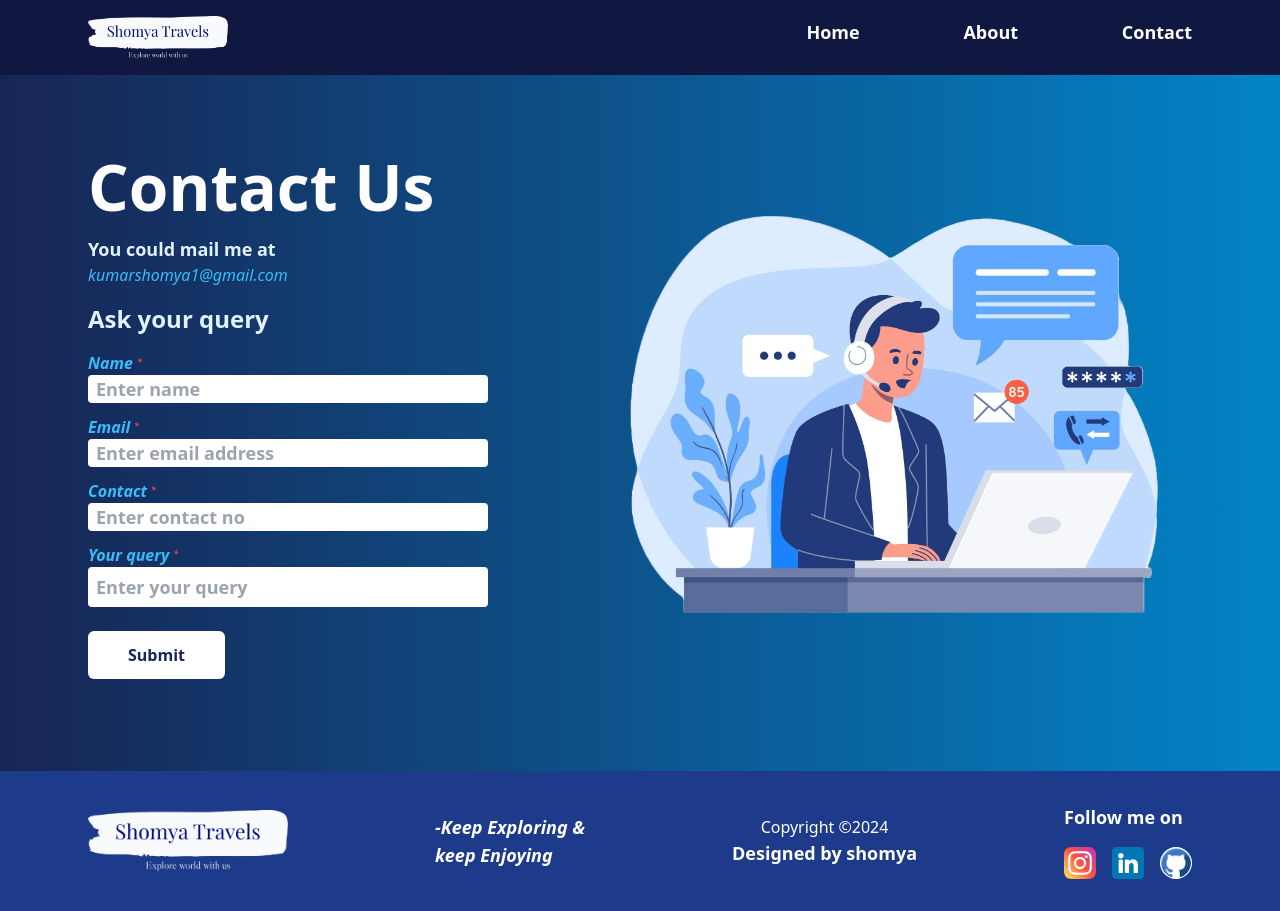
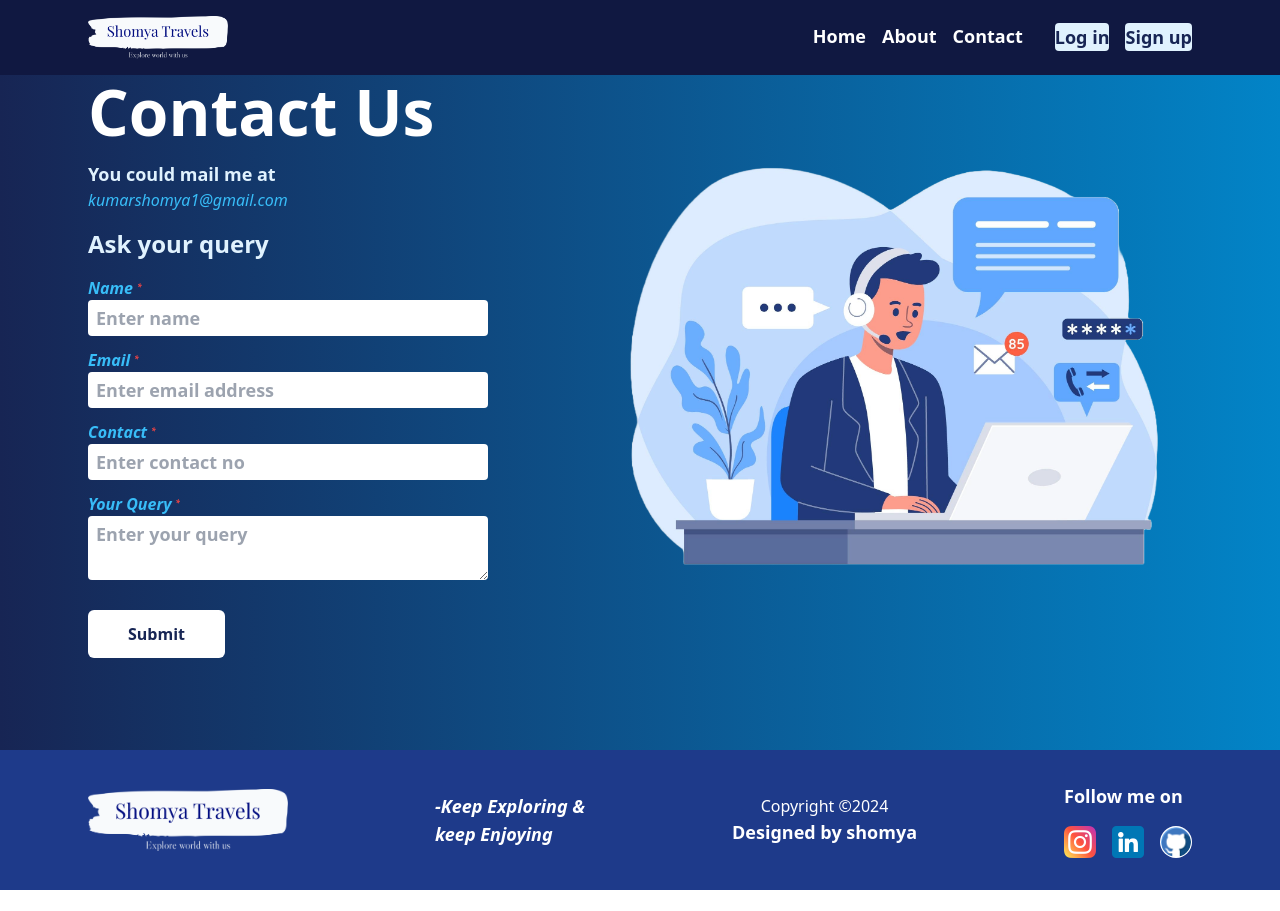
Before and after one commit to Shomyakumar/Explore_The_World, a React (Create React App) app: page /contact in a window 1280 px wide. After the commit the page ends 890 px from the top, so only its background shows below. Built offline with nearby package versions, Linux system fonts and the light colour scheme.

Commit message:
changed navbar , added login and signup button

```diff
--- a/src/App.js
+++ b/src/App.js
@@ -1,4 +1,5 @@
 import { Routes, Route } from "react-router-dom"
+import { useState } from "react"
 import Home from "./pages/Home"
 import About from "./pages/About"
 import Contact from "./pages/Contact"
@@ -6,14 +7,17 @@ import Navbar from "./components/Navbar"
 
 
 function App() {
+  const[loggedIn,setLoggedIn]=useState(false);
   return (
     <div className="App">
-      <Navbar/>
+      <Navbar loggedIn={loggedIn} />
       <Routes >
         <Route path="/" element={ <Home/> } />
         <Route path="/about" element={ <About/> } />
         <Route path="/contact" element={ <Contact/> } />
         <Route path="/Explore_The_World" element={ <Home/> } />
+        <Route path="/login" element={<div>longin</div>}/>
+        <Route path="/signup" element={<div>signup</div>}/>
       </Routes>
     </div>
   )
--- /dev/null
+++ b/src/components/Button.js
@@ -0,0 +1,10 @@
+
+
+export default function Button({text,x,y}){
+    return(
+        <button href="#_" className={`rounded px-${x} py-${y} overflow-hidden group bg-sky-100 relative hover:bg-gradient-to-r hover:from-sky-500 hover:to-blue-800 hover:text-white text-blue-950 transition-all ease-out duration-300`}>
+<span className="absolute right-0 w-8 h-32 -mt-12 transition-all duration-1000 transform translate-x-12 bg-white opacity-10 rotate-12 group-hover:-translate-x-40 ease"></span>
+<span className="relative  text-lg font-semibold">{text}</span>
+</button>
+    )
+}
--- a/src/components/Card.js
+++ b/src/components/Card.js
@@ -1,4 +1,5 @@
 import "./Card.css"
+import Button from "./Button";
 
 export default function Card(props){
     let image=props.data.image;
@@ -18,7 +19,7 @@ export default function Card(props){
                     <p className="text-sky-200  my-4">{info}</p>
 
                     <button className="px-10 py-3 text-blue-90 bg-sky-50 text-blue-950
-                    font-semibold rounded-md absolute bottom-4 hover:bg-sky-200" onClick={()=>{removeCard(props.data.id)}}>Skip</button>
+                    font-semibold text-lg rounded-md absolute bottom-4 hover:bg-sky-200" >Skip</button>
                 </div>
             </div>
 
--- a/src/components/Navbar.js
+++ b/src/components/Navbar.js
@@ -1,9 +1,11 @@
 import { Link, useNavigate } from "react-router-dom";
 import Logo from "../assets/logo2.png"
-import { useState } from "react";
+import Button from "./Button";
+import { useState,useEffect } from "react";
 import { RxHamburgerMenu } from "react-icons/rx";
 import { AiOutlineClose } from "react-icons/ai";
-export default function Navbar(){
+export default function Navbar(props){
+    const loggedIn=props.loggedIn;
     const [isMobileMenuOpen, setMobileMenuOpen] = useState(false);
 
     const toggleMobileMenu = () => {
@@ -18,19 +20,56 @@ export default function Navbar(){
 
     }
 
+        const [isScrolled, setIsScrolled] = useState(false);
+        useEffect(() => {
+            const handleScroll = () => {
+            const scrollTop = window.scrollY;
+            const scrollThreshold = window.innerHeight; // Adjust this value as needed
+
+            // Check if the user has scrolled beyond the threshold
+            setIsScrolled(scrollTop > scrollThreshold);
+            };
+
+            // Attach the scroll event listener
+            window.addEventListener('scroll', handleScroll);
+
+            // Cleanup the event listener when the component is unmounted
+            return () => {
+            window.removeEventListener('scroll', handleScroll);
+            };
+        }, []);
+
     return(
-        <div className="bg-[#101841] ">
+        <div className={`bg-[#101841] fixed top-0 left-0 right-0 w-full z-50 transition-all duration-200 ${isScrolled ? 'scale-y-0 pointer-events-none origin-top ' : 'scale-y-100 origin-top'} `}>
             <div className="max-w-[1200px] mx-auto px-8 sm:px-12 py-4 relative flex items-center justify-between">
                 <div>
                     <img src={Logo} alt="logo" className="w-[140px]"></img>
                 </div>
-                <div className="hidden md:flex flex-1 justify-end" >
-                    <ul className="flex items-center text-white font-semibold text-lg justify-between w-[55%] md:w-[40%] ">
-                        <li className="hover:text-cyan-200 pb-2 border-b-2 border-transparent hover:border-cyan-200"><Link to="/">Home</Link></li>
-                        <li className="hover:text-cyan-200 pb-2 border-b-2 border-transparent hover:border-cyan-200"><Link to="/about">About</Link></li>
-                        <li className="hover:text-cyan-200 pb-2 border-b-2 border-transparent hover:border-cyan-200"><Link to="/contact">Contact</Link></li>
+                <div className="hidden md:flex  gap-8 items-center" >
+                    <div className="flex  " >
+                        <ul className="flex gap-4 items-center text-white font-semibold text-lg justify-between w-[55%] md:w-[40%] ">
+                            <li className="hover:text-cyan-200  border-b-2 border-transparent hover:border-cyan-200"><Link to="/">Home</Link></li>
+                            <li className="hover:text-cyan-200  border-b-2 border-transparent hover:border-cyan-200"><Link to="/about">About</Link></li>
+                            <li className="hover:text-cyan-200  border-b-2 border-transparent hover:border-cyan-200"><Link to="/contact">Contact</Link></li>
                         </ul>
                     </div>
+                    <div className="flex gap-4">
+                        {
+                            !loggedIn&&
+                            <Link to="/login"><Button text="Log in" x="5" y="2"/></Link>
+                        }
+                        {
+                            !loggedIn&&
+                            <Link to="/login"><Button text="Sign up"  x="5" y="2"/></Link>
+                        }
+                        {
+                            loggedIn&&
+                            <Link to="/login"><Button text="Log out"  x="5" y="2"/></Link>
+                        }
+
+                    </div>
+                </div>
+
 
                 {/* hanburger button */}
                 <div className="md:hidden ">
@@ -40,10 +79,11 @@ export default function Navbar(){
                     }
                  </div>
                 {
-                    isMobileMenuOpen&&(
-                        <div className="md:hidden  flex flex-col items-end ">
-                            <button onClick={toggleMobileMenu} className="text-white text-xl w-full flex justify-end" ><AiOutlineClose /></button>
-                            <div className="flex flex-col">
+
+                    <div className={`md:hidden z-10 flex flex-col items-end fixed px-8 py-4 top-0 right-0 bg-[#444445b5] rounded-l-md transition-transform duration-300
+                                    ${isMobileMenuOpen?"scale-x-100 origin-right":"scale-x-0 origin-right"}`}>
+                        <button onClick={toggleMobileMenu} className="text-white text-2xl w-full flex justify-end" ><AiOutlineClose /></button>
+                        <div className="flex flex-col items-start">
                             <button onClick={()=>{clickHandler("/")}} className="text-white text-lg  font-semibold">
                                 Home
                             </button>
@@ -53,9 +93,26 @@ export default function Navbar(){
                             <button onClick={()=>{clickHandler("/contact")}} className="text-white text-lg font-semibold" >
                                 Contact
                             </button>
+                            {
+                                !loggedIn &&
+                                <button onClick={()=>{clickHandler("/login")}} className="text-white text-lg font-semibold" >
+                                    Log in
+                                </button>
+                            }
+                            {
+                                !loggedIn &&
+                                <button onClick={()=>{clickHandler("/signup")}} className="text-white text-lg font-semibold" >
+                                    Sign up
+                                </button>
+                            }
+                            {
+                                !loggedIn &&
+                                <button onClick={()=>{clickHandler("/")}} className="text-white text-lg font-semibold" >
+                                    Log out
+                                </button>
+                            }
                         </div>
                     </div>
-                    )
                 }
 
             </div>
--- a/src/pages/Contact.js
+++ b/src/pages/Contact.js
@@ -35,11 +35,13 @@ function Contact() {
                     <div className='my-4'>
                         <p className='text-2xl text-sky-100 font-semibold mb-4'>Ask your query</p>
                         <form onSubmit={submitHandler} className='flex gap-3 flex-col items-start'>
-                           <label className='flex flex-col  w-full max-w-[400px]'><p className='text-sky-400 italic font-semibold'>
-                            Name <sup className='text-red-500 text-[0.5rem]'>*</sup></p>
+                           <label className='flex flex-col  w-full max-w-[400px]'>
+                            <p className='text-sky-400 italic font-semibold'>
+                                Name <sup className='text-red-500 text-[0.5rem]'>*</sup>
+                            </p>
                                 <input type="text" name="Name" onChange={changeHandler} value={formData.Name}
                                     required placeholder='Enter name'
-                                    className='px-2 rounded py- w-full text-blue-950 text-lg font-semibold
+                                    className='px-2 py-1 rounded py- w-full text-blue-950 text-lg font-semibold
                                     focus:outline-offset-1 focus:outline focus:outline-sky-400'
                                 />
                            </label>
@@ -47,7 +49,7 @@ function Contact() {
                             Email <sup className='text-red-500 text-[0.5rem]'>*</sup></p>
                                 <input type="email" name="email" onChange={changeHandler} value={formData.email}
                                     required placeholder='Enter email address'
-                                    className='px-2 rounded py- w-full text-blue-950 text-lg font-semibold
+                                    className='px-2 py-1 rounded py- w-full text-blue-950 text-lg font-semibold
                                     focus:outline-offset-1 focus:outline focus:outline-sky-400'
                                 />
                            </label>
@@ -55,18 +57,17 @@ function Contact() {
                             Contact <sup className='text-red-500 text-[0.5rem]'>*</sup></p>
                                 <input type="number" name="contact" onChange={changeHandler} value={formData.contact}
                                     required placeholder='Enter contact no'
-                                    className='px-2 rounded py- w-full text-blue-950 text-lg font-semibold
+                                    className='px-2 py-1 rounded py- w-full text-blue-950 text-lg font-semibold
                                     focus:outline-offset-1 focus:outline focus:outline-sky-400'
                                 />
                            </label>
-                           <label className='flex flex-col  w-full max-w-[400px]'><p className='text-sky-400 italic font-semibold'>
-                            Your query <sup className='text-red-500 text-[0.5rem]'>*</sup></p>
-                                <input type="text" name="query" onChange={changeHandler} value={formData.query}
-                                    required placeholder='Enter your query'
-                                    className='px-2 rounded py- w-full h-10 text-blue-950 text-lg font-semibold
-                                    focus:outline-offset-1 focus:outline focus:outline-sky-400'
-                                />
-                           </label>
+                           <div className='w-full max-w-[400px]'>
+                                <p className='text-sky-400 italic font-semibold'>Your Query <sup className='text-red-500 text-[0.5rem]'>*</sup></p>
+                                <textarea placeholder='Enter your query' name="query" onChange={changeHandler} value={formData.query}
+                                className='w-full px-2 py-1 rounded text-blue-950 text-lg font-semibold focus:outline-offset-1 focus:outline focus:outline-sky-400 '>
+
+                                </textarea>
+                           </div>
 
                            <button type="submit" className='px-10 py-3 my-3 rounded-md text-blue-950 bg-white font-semibold hover:bg-sky-100'>
                             Submit</button>
```
Also changed, not shown: src/components/Hero.js (+3 -4 lines). Lines whose indentation alone changed are shown as unchanged.
